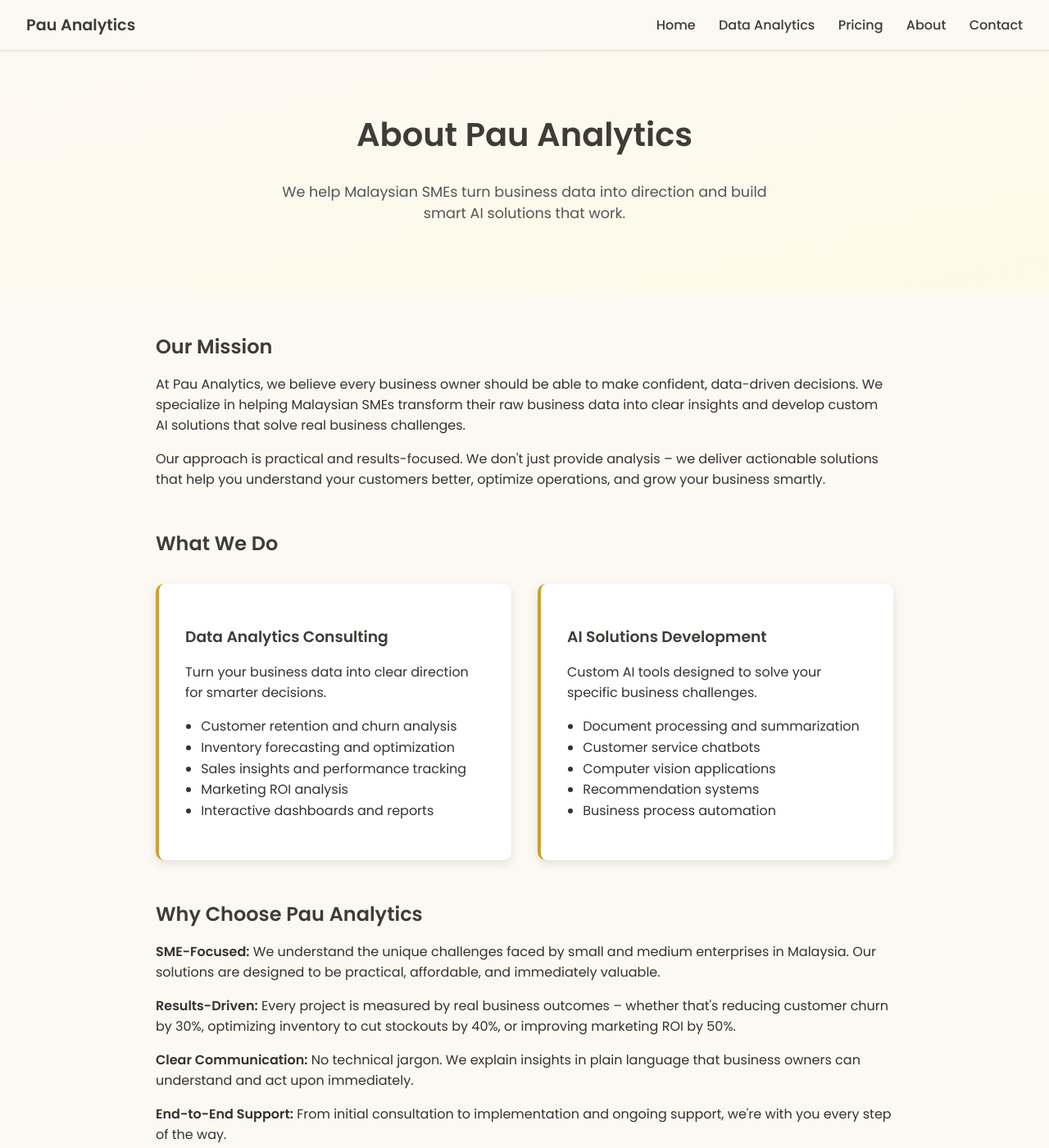
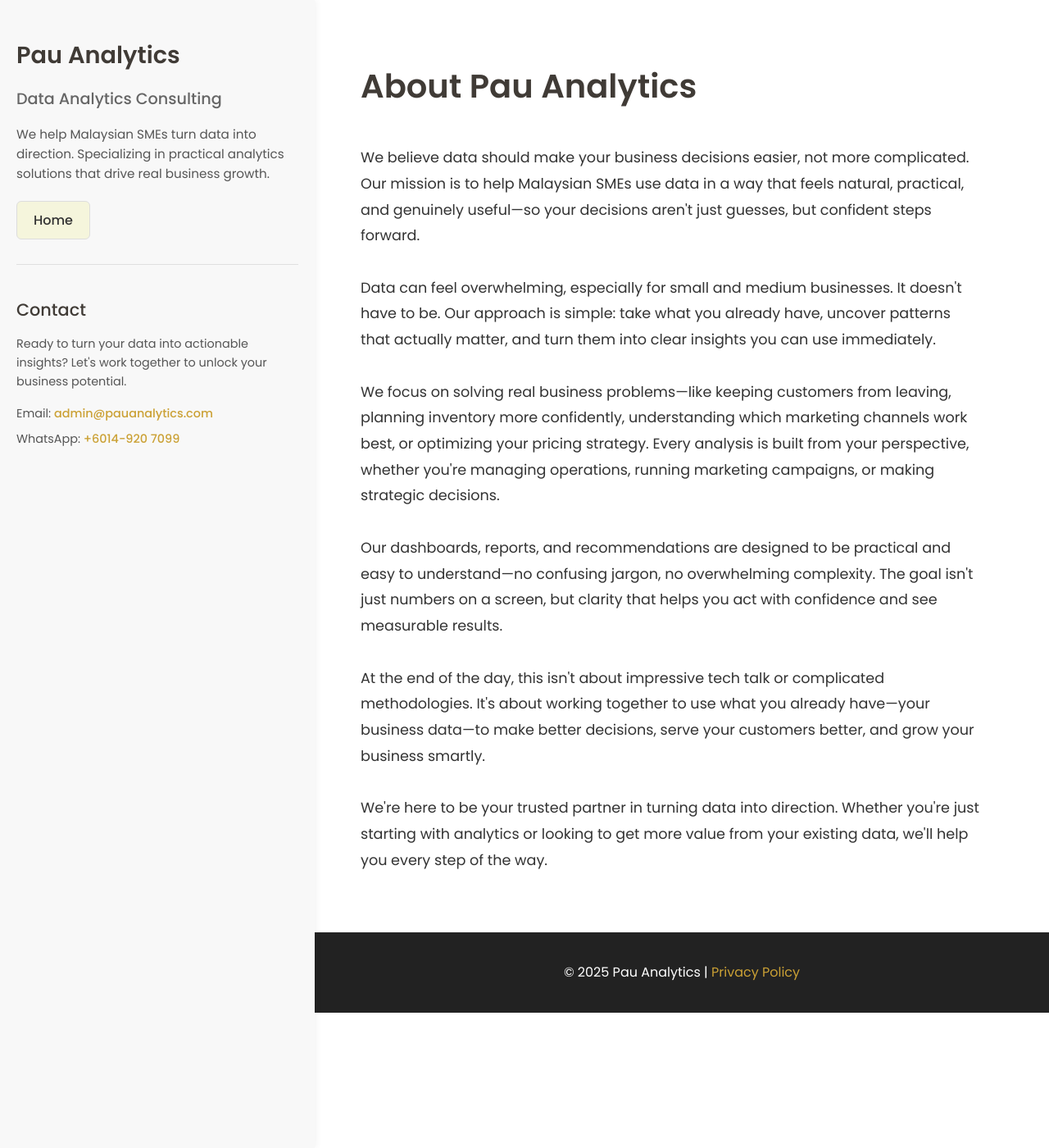
Before and after one commit to lyven81/pinnacles-learning-website, a Jekyll site: the page about.html, which Jekyll copies as it is, in a window 1280 px wide and 1400 px high. Shown: the whole window at 82% size. Built offline with Jekyll 4.4.1, drawn with Linux system fonts in a browser that asks for light colours; some of the changed text lies outside the part shown.

Commit message:
Redesign About page with fixed sidebar layout
Using "About This Work" as inspiration:
- Implemented fixed left sidebar with company info and contact
- Scrollable right column with main content
- Same color scheme (#f8f8f8 sidebar, white background)
- Similar typography and spacing
- Conversational, approachable writing style
- Focus on practical data analytics solutions
- Mobile responsive design
- Removed previous single-column layout
- Added WhatsApp contact link

🤖 Generated with [Claude Code](https://claude.com/claude-code)

Co-Authored-By: Claude <noreply@anthropic.com>

```diff
--- a/about.html
+++ b/about.html
@@ -1,65 +1,16 @@
 <!DOCTYPE html>
 <html lang="en">
 <head>
-  <meta charset="UTF-8" />
-  <meta name="viewport" content="width=device-width, initial-scale=1.0" />
-
+    <meta charset="UTF-8">
+    <meta name="viewport" content="width=device-width, initial-scale=1.0">
     <title>About Us | Pau Analytics</title>
     <link rel="canonical" href="https://www.pauanalytics.com/about.html" />
-  <meta name="description" content="Pau Analytics helps Malaysian SMEs turn data into direction. We provide data analytics consulting and AI solutions for inventory forecasting, customer insights, and business optimization." />
+    <meta name="description" content="We help Malaysian SMEs turn data into direction. Learn about our mission to make data analytics practical, accessible, and genuinely useful for business growth." />
 
     <!-- Fonts -->
     <link rel="preconnect" href="https://fonts.googleapis.com" />
     <link rel="preconnect" href="https://fonts.gstatic.com" crossorigin />
     <link href="https://fonts.googleapis.com/css2?family=Poppins:wght@400;500;600&display=swap" rel="stylesheet" />
-
-  <!-- Organization schema -->
-  <script type="application/ld+json">
-  {
-    "@context": "https://schema.org",
-    "@type": "Organization",
-    "name": "Pau Analytics",
-    "url": "https://www.pauanalytics.com",
-    "contactPoint": [{
-      "@type": "ContactPoint",
-      "contactType": "Customer Service",
-      "email": "admin@pauanalytics.com",
-      "areaServed": "MY",
-      "availableLanguage": ["en", "ms"]
-    }]
-  }
-  </script>
-
-  <!-- Google tag (gtag.js) -->
-  <script async src="https://www.googletagmanager.com/gtag/js?id=G-3XSLR3FV22"></script>
-  <script>
-    window.dataLayer = window.dataLayer || [];
-    function gtag(){dataLayer.push(arguments);}
-    gtag('js', new Date());
-    gtag('config', 'G-3XSLR3FV22');
-
-    document.addEventListener('DOMContentLoaded', function () {
-      // Track CTA button clicks
-      document.querySelectorAll('.cta-button').forEach(btn => {
-        btn.addEventListener('click', () => {
-          gtag('event', 'cta_click', {
-            event_category: 'engagement',
-            event_label: btn.textContent.trim()
-          });
-        });
-      });
-      // Track Contact form submissions
-      const contactForm = document.querySelector('form');
-      if (contactForm) {
-        contactForm.addEventListener('submit', () => {
-          gtag('event', 'contact_form_submit', {
-            event_category: 'lead',
-            event_label: 'Contact Form'
-          });
-        });
-      }
-    });
-  </script>
 
     <!-- Favicons -->
     <link rel="icon" href="/favicon.ico" sizes="any">
@@ -67,137 +18,171 @@
     <link rel="apple-touch-icon" sizes="180x180" href="/assets/apple-touch-icon.png">
     <meta name="theme-color" content="#FCF9F2">
 
-  <!-- Page styles -->
     <style>
-    html, body {
-      height: 100%;
+        /* General Styles with Fixed Sidebar */
+        body {
+            font-family: 'Poppins', sans-serif;
+            line-height: 1.6;
             margin: 0;
-      font-family: 'Poppins', sans-serif;
-      background-color: #FCF9F2;
+            padding: 0;
+            background-color: #ffffff;
+            color: #222;
+        }
+
+        /* Container for Layout */
+        .container {
+            display: flex;
+            flex-wrap: nowrap;
+            max-width: 1200px;
+            margin: 0 auto;
+        }
+
+        /* Fixed Left Column (Company Info and Contact) */
+        .left-column {
+            position: fixed;
+            top: 0;
+            left: 0;
+            width: 30%;
+            height: 100vh;
+            overflow-y: auto;
+            background-color: #f8f8f8;
+            padding: 20px;
+            box-shadow: 2px 0 8px rgba(0, 0, 0, 0.05);
+            z-index: 1000;
+            box-sizing: border-box;
+        }
+
+        /* Right Column (Main Content) */
+        .right-column {
+            margin-left: 30%;
+            width: 70%;
+            padding: 40px;
+            box-sizing: border-box;
+        }
+
+        /* Profile Image */
+        .profile-image {
+            width: 100%;
+            height: auto;
+            display: block;
+            margin-bottom: 20px;
+            border-radius: 8px;
+            box-shadow: 0 2px 8px rgba(0, 0, 0, 0.1);
+        }
+
+        /* Typography */
+        .left-column h1 {
+            font-size: 1.8em;
+            font-weight: bold;
+            margin-bottom: 0.3em;
+            color: #403B36;
+        }
+
+        .left-column h2 {
+            font-size: 1.2em;
+            margin-bottom: 0.5em;
+            color: #666;
+            font-weight: 500;
+        }
+
+        .left-column p {
+            font-size: 0.95em;
+            margin-bottom: 1em;
+            color: #555;
+        }
+
+        .right-column h1 {
+            font-size: 2.5em;
+            font-weight: 600;
+            margin-bottom: 1em;
+            color: #403B36;
+        }
+
+        .right-column p {
+            font-size: 1.1em;
+            margin-bottom: 1.5em;
+            line-height: 1.8;
             color: #333;
         }
 
-    body {
-      display: flex;
-      flex-direction: column;
+        /* Home Link Button */
+        .home-link-section {
+            margin: 20px 0;
         }
 
-    /* Sticky top navbar */
-    .navbar {
-      position: sticky;
-      top: 0;
-      z-index: 1100;
-      display: flex;
-      justify-content: space-between;
-      align-items: center;
-      background-color: #FCF9F2;
-      padding: 1rem 2rem;
-      border-bottom: 1px solid #e0ddd3;
-      box-shadow: 0 2px 6px rgba(0,0,0,0.04);
+        .home-link-btn {
+            display: inline-block;
+            padding: 10px 20px;
+            background-color: #f5f5dc;
+            color: #333;
+            text-decoration: none;
+            border: 1px solid #ddd;
+            border-radius: 6px;
+            font-size: 1em;
+            font-weight: 500;
+            transition: all 0.3s ease;
         }
 
-    .navbar .brand {
-      font-size: 1.2rem;
-      font-weight: 600;
-      color: #403B36;
-      text-decoration: none;
+        .home-link-btn:hover {
+            background-color: #CBA135;
+            color: white;
+            border-color: #CBA135;
+            transform: translateY(-1px);
+            box-shadow: 0 2px 8px rgba(203, 161, 53, 0.3);
         }
 
-    .navbar nav a {
-      margin-left: 1.5rem;
+        /* Contact Section */
+        .contact {
+            margin-top: 30px;
+            padding-top: 20px;
+            border-top: 1px solid #e0e0e0;
+        }
+
+        .contact h2 {
+            font-size: 1.3em;
+            margin-bottom: 0.5em;
+            color: #403B36;
+        }
+
+        .contact p {
+            font-size: 0.9em;
+            color: #555;
+            margin-bottom: 1em;
+        }
+
+        .contact ul {
+            list-style: none;
+            padding: 0;
+        }
+
+        .contact ul li {
+            font-size: 0.9em;
+            margin-bottom: 0.5em;
+            color: #555;
+        }
+
+        .contact a {
+            color: #CBA135;
             text-decoration: none;
-      color: #403B36;
             font-weight: 500;
         }
 
-    .navbar nav a:hover {
-      color: #CBA135;
+        .contact a:hover {
+            text-decoration: underline;
         }
 
-    header {
-      text-align: center;
-      padding: 4rem 1rem 3rem;
-      background: linear-gradient(to bottom right, #FCF9F2, #fff9e7);
+        /* About Section */
+        .about-section {
+            margin-bottom: 2em;
         }
 
-    header h1 {
-      font-size: 2.5rem;
-      color: #403B36;
-      margin-top: 0.5rem;
-    }
-
-    header p {
-      font-size: 1.1rem;
-      color: #555;
-      max-width: 600px;
-      margin: 1rem auto 2rem;
-    }
-
-    .cta-button {
-      display: inline-block;
-      background-color: #CBA135;
+        /* Footer */
+        footer {
+            text-align: center;
+            padding: 20px;
+            background-color: #222;
             color: white;
-      text-decoration: none;
-      padding: 12px 25px;
-      border-radius: 6px;
-      font-weight: 600;
-      font-size: 1.05rem;
-    }
-
-    .cta-button:hover {
-      background-color: #b08e2e;
-    }
-
-    .container {
-      padding: 2rem;
-      max-width: 900px;
-      margin: 0 auto;
-    }
-
-    .section {
-      margin-bottom: 3rem;
-    }
-
-    .section h2 {
-      color: #403B36;
-      margin-bottom: 1rem;
-    }
-
-    .services-grid {
-      display: grid;
-      grid-template-columns: repeat(auto-fit, minmax(300px, 1fr));
-      gap: 2rem;
-      margin: 2rem 0;
-    }
-
-    .service-card {
-      background: white;
-      padding: 2rem;
-      border-radius: 10px;
-      box-shadow: 0 4px 12px rgba(0,0,0,0.1);
-      border-left: 4px solid #CBA135;
-    }
-
-    .service-card h3 {
-      color: #403B36;
-      margin-bottom: 1rem;
-    }
-
-    .service-card ul {
-      padding-left: 1.2rem;
-      line-height: 1.6;
-    }
-
-    .spacer {
-      flex: 1;
-    }
-
-    footer {
-      background-color: #403B36;
-      color: white;
-      text-align: center;
-      padding: 1.5rem;
-      font-size: 0.9rem;
+            margin-left: 30%;
         }
 
         footer a {
@@ -209,125 +194,91 @@
             text-decoration: underline;
         }
 
+        /* Responsive Design for Mobile */
         @media (max-width: 768px) {
-      .navbar {
+            .container {
                 flex-direction: column;
-        align-items: flex-start;
             }
-      .navbar nav {
-        margin-top: 0.5rem;
+
+            .left-column {
+                position: static;
+                width: 100%;
+                height: auto;
+                box-shadow: none;
             }
-      header h1 {
+
+            .right-column {
+                margin-left: 0;
+                width: 100%;
+                padding: 20px;
+            }
+
+            footer {
+                margin-left: 0;
+            }
+
+            .right-column h1 {
                 font-size: 2rem;
             }
-      .cta-button {
-        font-size: 1rem;
-        padding: 10px 20px;
-      }
-      .services-grid {
-        grid-template-columns: 1fr;
+
+            .right-column p {
+                font-size: 1em;
             }
         }
     </style>
 </head>
 <body>
-
-  <div class="navbar">
-    <a href="index.html" class="brand">Pau Analytics</a>
-    <nav>
-      <a href="index.html">Home</a>
-      <a href="data-analytics.html">Data Analytics</a>
-<a href="pricing.html">Pricing</a>
-      <a href="about.html">About</a>
-      <a href="contact.html">Contact</a>
-    </nav>
+    <div class="container">
+        <aside class="left-column">
+            <header>
+                <h1>Pau Analytics</h1>
+                <h2>Data Analytics Consulting</h2>
+            </header>
+            <section class="intro">
+                <p>We help Malaysian SMEs turn data into direction. Specializing in practical analytics solutions that drive real business growth.</p>
+            </section>
+            <!-- Home Link Button -->
+            <section class="home-link-section">
+                <a href="index.html" class="home-link-btn">Home</a>
+            </section>
+            <section class="contact">
+                <h2>Contact</h2>
+                <p>Ready to turn your data into actionable insights? Let's work together to unlock your business potential.</p>
+                <ul>
+                    <li>Email: <a href="mailto:admin@pauanalytics.com">admin@pauanalytics.com</a></li>
+                    <li>WhatsApp: <a href="https://wa.me/60149207099">+6014-920 7099</a></li>
+                </ul>
+            </section>
+        </aside>
+        <main class="right-column">
+            <section class="about-content">
+                <header>
+                    <h1>About Pau Analytics</h1>
+                </header>
+                <section class="about-section">
+                    <p>We believe data should make your business decisions easier, not more complicated. Our mission is to help Malaysian SMEs use data in a way that feels natural, practical, and genuinely useful—so your decisions aren't just guesses, but confident steps forward.</p>
+                </section>
+                <section class="about-section">
+                    <p>Data can feel overwhelming, especially for small and medium businesses. It doesn't have to be. Our approach is simple: take what you already have, uncover patterns that actually matter, and turn them into clear insights you can use immediately.</p>
+                </section>
+                <section class="about-section">
+                    <p>We focus on solving real business problems—like keeping customers from leaving, planning inventory more confidently, understanding which marketing channels work best, or optimizing your pricing strategy. Every analysis is built from your perspective, whether you're managing operations, running marketing campaigns, or making strategic decisions.</p>
+                </section>
+                <section class="about-section">
+                    <p>Our dashboards, reports, and recommendations are designed to be practical and easy to understand—no confusing jargon, no overwhelming complexity. The goal isn't just numbers on a screen, but clarity that helps you act with confidence and see measurable results.</p>
+                </section>
+                <section class="about-section">
+                    <p>At the end of the day, this isn't about impressive tech talk or complicated methodologies. It's about working together to use what you already have—your business data—to make better decisions, serve your customers better, and grow your business smartly.</p>
+                </section>
+                <section class="about-section">
+                    <p>We're here to be your trusted partner in turning data into direction. Whether you're just starting with analytics or looking to get more value from your existing data, we'll help you every step of the way.</p>
+                </section>
+            </section>
+        </main>
     </div>
 
-  <header>
-    <h1>About Pau Analytics</h1>
-    <p>We help Malaysian SMEs turn business data into direction and build smart AI solutions that work.</p>
-  </header>
-
-  <div class="container">
-    <section class="section">
-      <h2>Our Mission</h2>
-      <p>
-        At Pau Analytics, we believe every business owner should be able to make confident, data-driven decisions.
-        We specialize in helping Malaysian SMEs transform their raw business data into clear insights and develop
-        custom AI solutions that solve real business challenges.
-      </p>
-      <p>
-        Our approach is practical and results-focused. We don't just provide analysis – we deliver actionable
-        solutions that help you understand your customers better, optimize operations, and grow your business smartly.
-      </p>
-    </section>
-
-    <section class="section">
-      <h2>What We Do</h2>
-      <div class="services-grid">
-        <div class="service-card">
-          <h3>Data Analytics Consulting</h3>
-          <p>Turn your business data into clear direction for smarter decisions.</p>
-          <ul>
-            <li>Customer retention and churn analysis</li>
-            <li>Inventory forecasting and optimization</li>
-            <li>Sales insights and performance tracking</li>
-            <li>Marketing ROI analysis</li>
-            <li>Interactive dashboards and reports</li>
-          </ul>
-        </div>
-
-        <div class="service-card">
-          <h3>AI Solutions Development</h3>
-          <p>Custom AI tools designed to solve your specific business challenges.</p>
-          <ul>
-            <li>Document processing and summarization</li>
-            <li>Customer service chatbots</li>
-            <li>Computer vision applications</li>
-            <li>Recommendation systems</li>
-            <li>Business process automation</li>
-          </ul>
-        </div>
-      </div>
-    </section>
-
-    <section class="section">
-      <h2>Why Choose Pau Analytics</h2>
-      <p>
-        <strong>SME-Focused:</strong> We understand the unique challenges faced by small and medium enterprises in Malaysia.
-        Our solutions are designed to be practical, affordable, and immediately valuable.
-      </p>
-      <p>
-        <strong>Results-Driven:</strong> Every project is measured by real business outcomes – whether that's reducing customer churn by 30%,
-        optimizing inventory to cut stockouts by 40%, or improving marketing ROI by 50%.
-      </p>
-      <p>
-        <strong>Clear Communication:</strong> No technical jargon. We explain insights in plain language that business owners can
-        understand and act upon immediately.
-      </p>
-      <p>
-        <strong>End-to-End Support:</strong> From initial consultation to implementation and ongoing support, we're with you
-        every step of the way.
-      </p>
-    </section>
-
-    <section class="section">
-      <h2>Ready to Get Started?</h2>
-      <p>
-        Whether you need help understanding your customer data or want to build smart AI tools for your business,
-        we're here to help you succeed.
-      </p>
-      <p style="text-align: center; margin-top: 2rem;">
-        <a href="contact.html" class="cta-button" style="font-size: 1.2rem; padding: 15px 30px;">Book a Free Consultation</a>
-      </p>
-    </section>
-  </div>
-
-  <div class="spacer"></div>
-
     <footer>
-    <p>© 2025 Pau Analytics | <a href="https://www.pauanalytics.com/privacy-policy.html">Privacy Policy</a></p>
+        <p>© 2025 Pau Analytics | <a href="privacy-policy.html">Privacy Policy</a></p>
     </footer>
-
 </body>
 </html>
```
Lines whose indentation alone changed are shown as unchanged.
